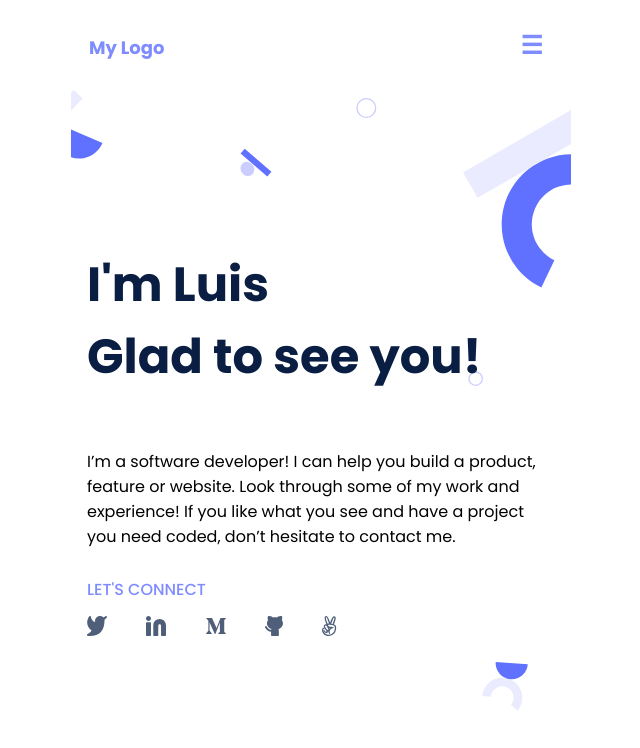
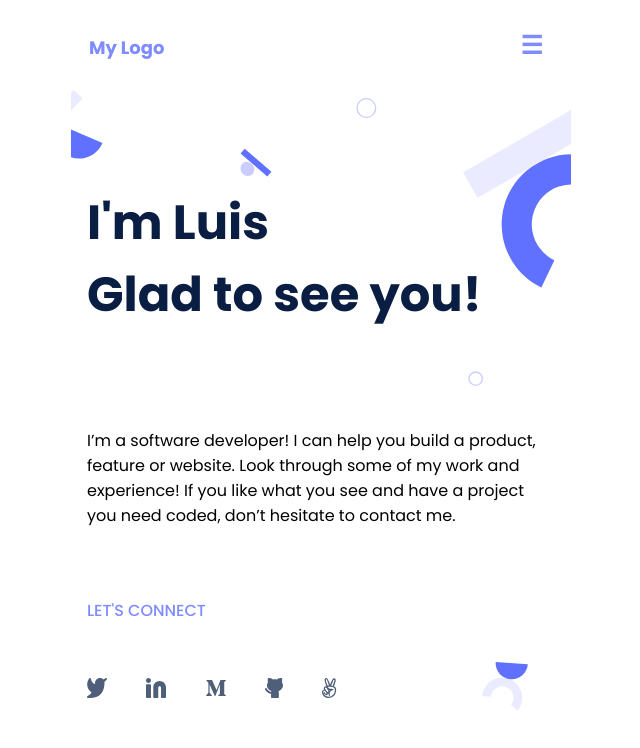
Before and after one commit to lu-jim/port-skeleton, a plain HTML site: page index.html in a window 1280 px wide. Shown: the whole page, without its empty margins (319-959 px from the left). Drawn offline with Linux system fonts and the light colour scheme.

Commit message:
Improve spacing with the new nav; fix linter issues.

```diff
--- a/index.html
+++ b/index.html
@@ -1,10 +1,10 @@
 <!DOCTYPE html>
 <html lang="en">
 <head>
-    <meta charset="UTF-8" />
-    <meta http-equiv="X-UA-Compatible" content="IE=edge" />
-    <meta name="viewport" content="width=device-width, initial-scale=1.0" />
-    <link rel="stylesheet" href="styles.css" />
+  <meta charset="UTF-8">
+  <meta http-equiv="X-UA-Compatible" content="IE=edge">
+  <meta name="viewport" content="width=device-width, initial-scale=1.0">
+  <link rel="stylesheet" href="styles.css">
   <title>Luis's Portfolio</title>
 </head>
 <body>
@@ -17,72 +17,30 @@
           <li class="menu-item">About</li>
           <li class="menu-item">Contact</li>
         </ul>
-          <nav class="hamburger-menu"><a href="#">☰</a></nav>
+        <nav class="hamburger-menu"> <a href="#">☰</a></nav>
       </nav>
-      </header>
+
 
     <section class="content">
-        <h1 class="title">I'm Luis <br />Glad to see you!</h1>
-        <p class="descr">
-          I’m a software developer! I can help you build a product, feature or
-          website. Look through some of my work and experience! If you like what
-          you see and have a project you need coded, don’t hesitate to contact
-          me.
-        </p>
-        <h2 class="connect"><a href="#">Let's connect</a></h2>
+      <h1 class="title">
+        I'm Luis <br>Glad to see you!
+      </h1>
+      <p class="descr">I’m a software developer! I can help you build a product, feature or website. Look through some of my work and experience! If you like what you see and have a project you need coded, don’t hesitate to contact me.</p>
+      <h2 class="connect"> <a href="#">Let's connect</a></h2>
       <ul class="socials">
-          <li>
-            <a
-              href="https://twitter.com/lujimhe"
-              target="_blank"
-              rel="”noopener"
-              noreferrer”
-            >
-              <img src="./resources/TwitterVector.svg" alt="Twitter logo"
-            /></a>
-          </li>
-          <li>
-            <a
-              href="https://www.linkedin.com/in/lujim/"
-              target="_blank"
-              rel="”noopener"
-              noreferrer”
-            >
-              <img src="./resources/LinkedinVector.svg" alt="Linkedin logo"
-            /></a>
-          </li>
-          <li>
-            <a
-              href="https://medium.com/@lu.jim"
-              target="_blank"
-              rel="”noopener"
-              noreferrer”
-            >
-              <img src="./resources/MediumVector.svg" alt="Medium logo"
-            /></a>
-          </li>
-          <li>
-            <a
-              href="https://github.com/lu-jim"
-              target="_blank"
-              rel="”noopener"
-              noreferrer”
-            >
-              <img src="./resources/GithubVector.svg" alt="Github logo"
-            /></a>
-          </li>
-          <li>
-            <a
-              href="https://angel.co"
-              target="_blank"
-              rel="”noopener"
-              noreferrer”
-            >
-              <img src="./resources/AngelListVector.svg" alt="AngelList logo"
-            /></a>
-          </li>
+        <li><a href="https://twitter.com/lujimhe" target="_blank" rel=”noopener noreferrer”>
+          <img src="./resources/TwitterVector.svg" alt="Twitter logo" ></a></li>
+        <li><a href="https://www.linkedin.com/in/lujim/" target="_blank" rel=”noopener noreferrer”>
+          <img src="./resources/LinkedinVector.svg" alt="Linkedin logo"></a></li>
+        <li><a href="https://medium.com/@lu.jim" target="_blank" rel=”noopener noreferrer”>
+          <img src="./resources/MediumVector.svg" alt="Medium logo"></a></li>
+        <li><a href="https://github.com/lu-jim" target="_blank" rel=”noopener noreferrer”>
+          <img src="./resources/GithubVector.svg" alt="Github logo"></a></li>
+        <li><a href="https://angel.co" target="_blank" rel=”noopener noreferrer”>
+          <img src="./resources/AngelListVector.svg" alt="AngelList logo"></a></li>
       </ul>
     </section>
+  </header>
   </div>
 </body>
 </html>
--- a/styles.css
+++ b/styles.css
@@ -17,9 +17,10 @@ html {
   display: flex;
   background-image: url(./resources/header-shapes\ mobile@2x.svg);
   background-size: cover;
+  background-repeat: no-repeat;
   min-height: 80vh;
   flex-direction: column;
-  justify-content: center;
+  justify-content:space-evenly;
   padding: 1em;
 }
 
@@ -79,3 +80,8 @@ p {
   padding: 10px;
   font-size: 25px;
 }
+
+.header{
+  max-width: 50vw;
+  min-width: 375px;
+}
```
Lines whose indentation alone changed are shown as unchanged.
